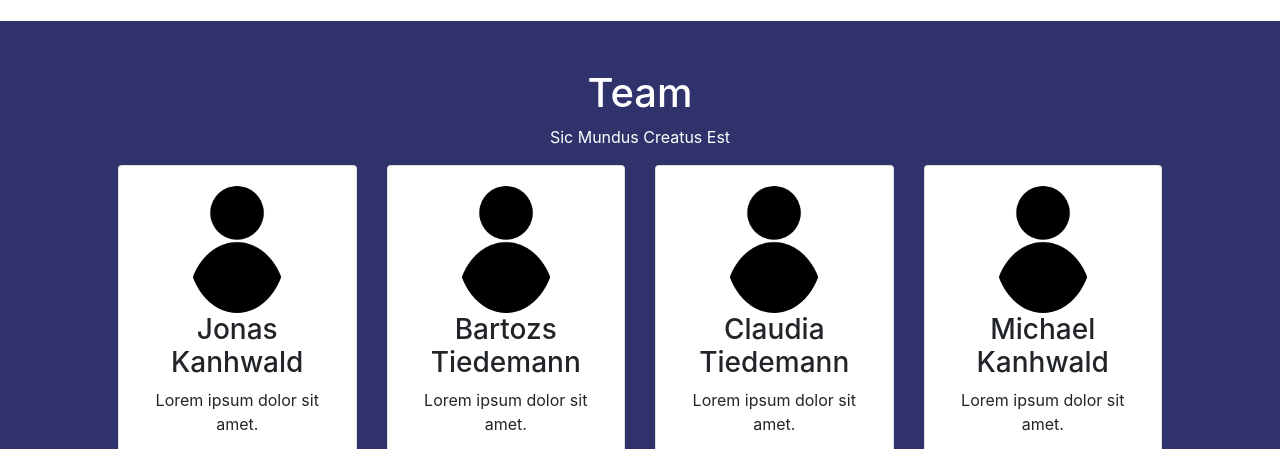
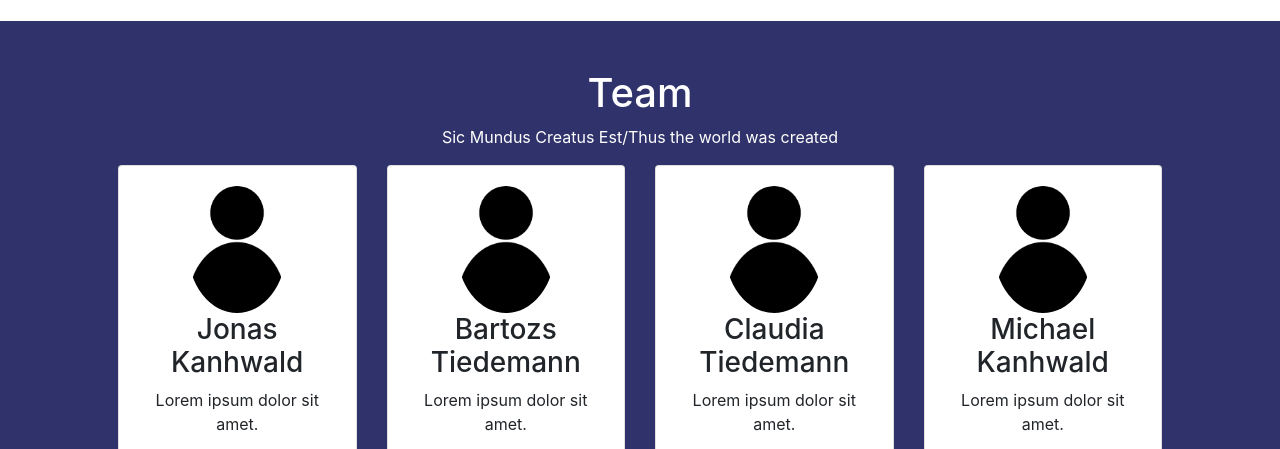
Before and after one commit to fabripalavecino/landing-page-with-bootstrap, a plain HTML site: page index.html in a window 1280 px wide. Shown: the part 1780-2229 px from the top of the page. Drawn offline with nearby package versions, Linux system fonts and the light colour scheme.

Commit message:
little change

```diff
--- a/index.html
+++ b/index.html
@@ -247,7 +247,7 @@
     <section class="team text-center" id="team">
         <div class="container p-5">
             <h1 class="text-white">Team</h1>
-            <p class="text-white">Sic Mundus Creatus Est</p>
+            <p class="text-white">Sic Mundus Creatus Est/Thus the world was created</p>
                 <div class="row">
                     <!--Member-->
                     <div class="col-lg-3">
```
